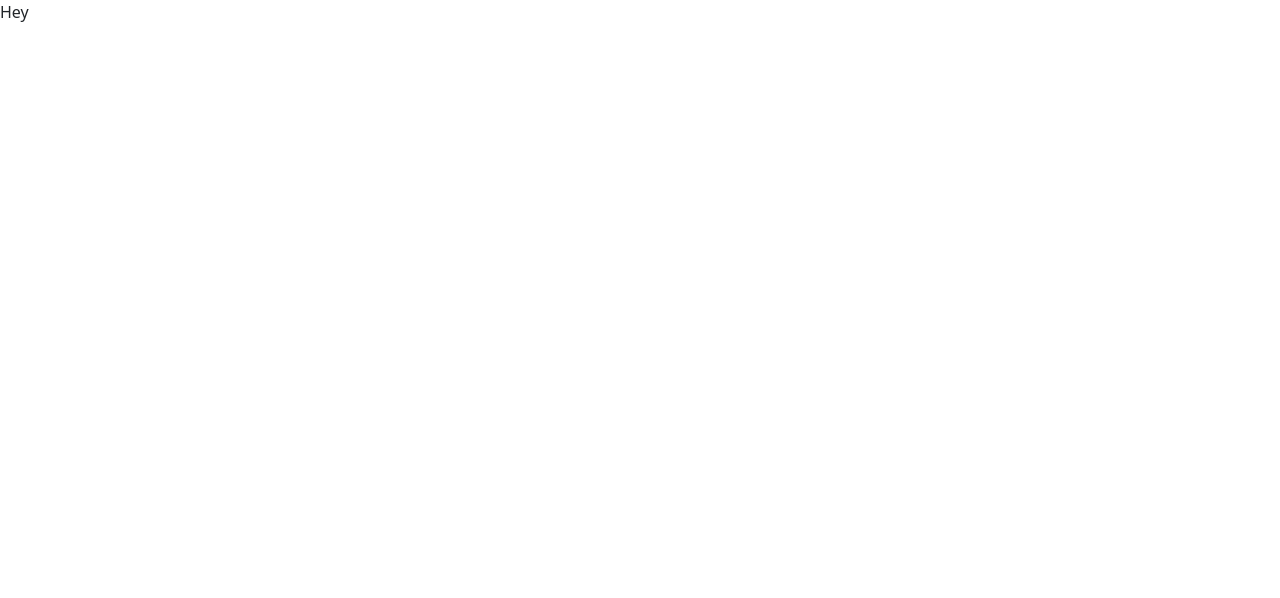
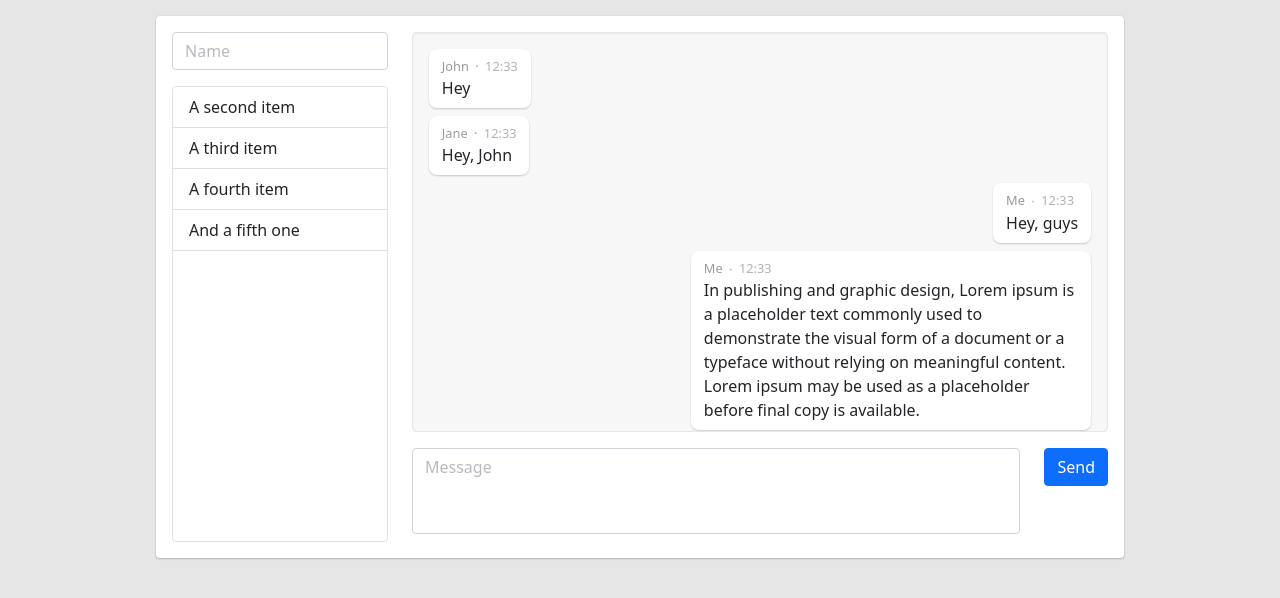
Before and after one commit to akinuri/node-chat, a website: page index.html in a window 1280 px wide. Drawn offline with Linux system fonts and the light colour scheme.

Commit message:
chat window ui

```diff
--- a/assets/styles.css
+++ b/assets/styles.css
@@ -1,3 +1,71 @@
 body {
-    background-color: hsl(0, 0%, 92%);
+    background-color: hsl(0, 0%, 90%);
 }
+
+.container {
+    max-width: calc(1024px - 2em);
+}
+.card {
+    box-shadow: 0 0 2px hsl(0deg 0% 0% / 10%), 0 1px 2px hsl(0deg 0% 0% / 20%);
+    border: none;
+}
+
+:is(
+    input[type=text],
+    textarea
+)::placeholder {
+    color: hsl(208deg 7% 46% / 50%);
+}
+
+#window {
+    height: 510px;
+}
+
+#users.list-group-flush {
+    border: 1px solid rgba(0,0,0,.125);
+    border-radius: 0.25rem;
+}
+#users.list-group-flush > .list-group-item:last-child {
+    border-bottom: 1px solid rgba(0,0,0,.125);
+    border-radius: 0;
+    margin-bottom: 2em;
+}
+
+#history {
+    background-color: hsl(0, 0%, 0%, 0.03);
+    height: 25em;
+    padding: 1em;
+    overflow: auto;
+    box-shadow: inset 0 1px 2px hsl(0deg 0% 0% / 5%);
+    border: 1px solid hsl(0, 0%, 90%);
+    border-radius: 0.25em;
+}
+
+.entry {
+    background-color: white;
+    padding: 0.5em 0.8em;
+    max-width: 25em;
+    width: fit-content;
+    border-radius: 0.5em;
+    box-shadow: 0 1px 2px hsl(0deg 0% 0% / 20%);
+}
+.entry + .entry {
+    margin-top: 0.5em;
+}
+.entry.self {
+    margin-right: 0;
+    margin-left: auto;
+}
+.from {
+    font-size: 0.8em;
+    color: hsl(0, 0%, 0%, 0.4);
+    display: flex;
+    gap: 0.5em;
+}
+.time {
+    color: hsl(0, 0%, 0%, 0.3);
+}
+#message {
+    height: calc((1.5em * 3) + 0.75rem + 2px);
+    resize: none;
+}
--- a/index.html
+++ b/index.html
@@ -4,14 +4,86 @@
     <meta charset="utf-8">
     <title>Node.js Chat</title>
     <meta name="viewport" content="width=device-width, initial-scale=1.0" />
+    <link rel="stylesheet" href="assets/bootstrap-5.1.3-dist/css/bootstrap.min.css">
     <link rel="stylesheet" href="assets/styles.css">
-    <link rel="stylesheet" href="assets/bootstrap-5.1.3-dist/css/bootstrap.min.css">
     <script src="assets/jquery-3.6.0.min.js"></script>
     <script src="assets/bootstrap-5.1.3-dist/js/bootstrap.bundle.min.js"></script>
 </head>
 <body>
 
-<p>Hey</p>
+<div class="container mt-3 mb-3">
+
+    <div class="card">
+
+        <div class="card-body">
+
+            <div class="row" id="window">
+
+                <div class="col-3 h-100 d-flex flex-column">
+                    <input type="text" class="form-control" id="user" placeholder="Name" />
+                    <ul class="list-group list-group-flush h-100 mt-3 overflow-auto" id="users">
+                        <li class="list-group-item">A second item</li>
+                        <li class="list-group-item">A third item</li>
+                        <li class="list-group-item">A fourth item</li>
+                        <li class="list-group-item">And a fifth one</li>
+                    </ul>
+                </div>
+
+                <div class="col">
+
+                    <div id="history">
+                        <div class="entry">
+                            <div class="from">
+                                <div class="user">John</div>
+                                ·
+                                <div class="time">12:33</div>
+                            </div>
+                            <div class="message">Hey</div>
+                        </div>
+                        <div class="entry">
+                            <div class="from">
+                                <div class="user">Jane</div>
+                                ·
+                                <div class="time">12:33</div>
+                            </div>
+                            <div class="message">Hey, John</div>
+                        </div>
+                        <div class="entry self">
+                            <div class="from">
+                                <div class="user">Me</div>
+                                ∙
+                                <div class="time">12:33</div>
+                            </div>
+                            <div class="message">Hey, guys</div>
+                        </div>
+                        <div class="entry self">
+                            <div class="from">
+                                <div class="user">Me</div>
+                                ∙
+                                <div class="time">12:33</div>
+                            </div>
+                            <div class="message">In publishing and graphic design, Lorem ipsum is a placeholder text commonly used to demonstrate the visual form of a document or a typeface without relying on meaningful content. Lorem ipsum may be used as a placeholder before final copy is available.</div>
+                        </div>
+                    </div>
+
+                    <div class="row mt-3">
+                        <div class="col">
+                            <textarea class="form-control" id="message" placeholder="Message"></textarea>
+                        </div>
+                        <div class="col-auto">
+                            <button type="button" id="sendMessageButton" class="btn btn-primary">Send</button>
+                        </div>
+                    </div>
+
+                </div>
+
+            </div>
+
+        </div>
+
+    </div>
+
+</div>
 
 </body>
 </html>
```
